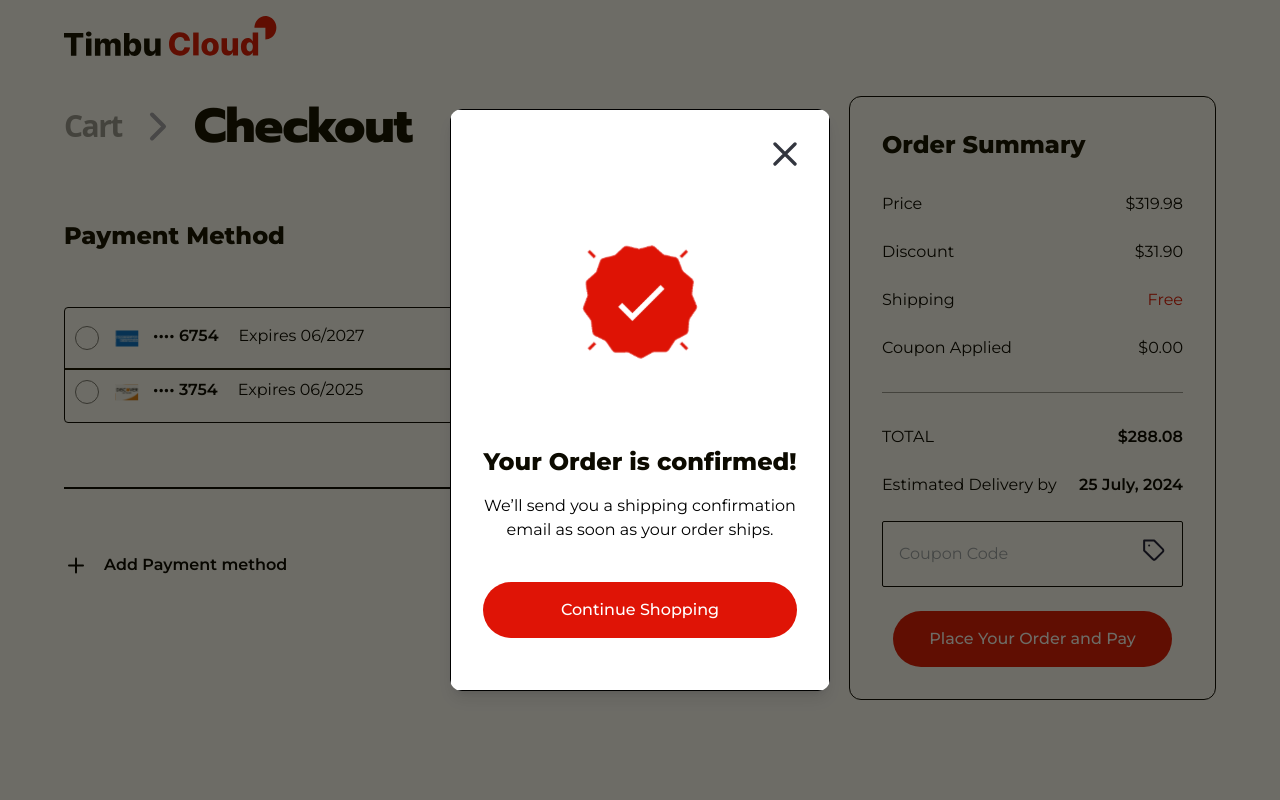
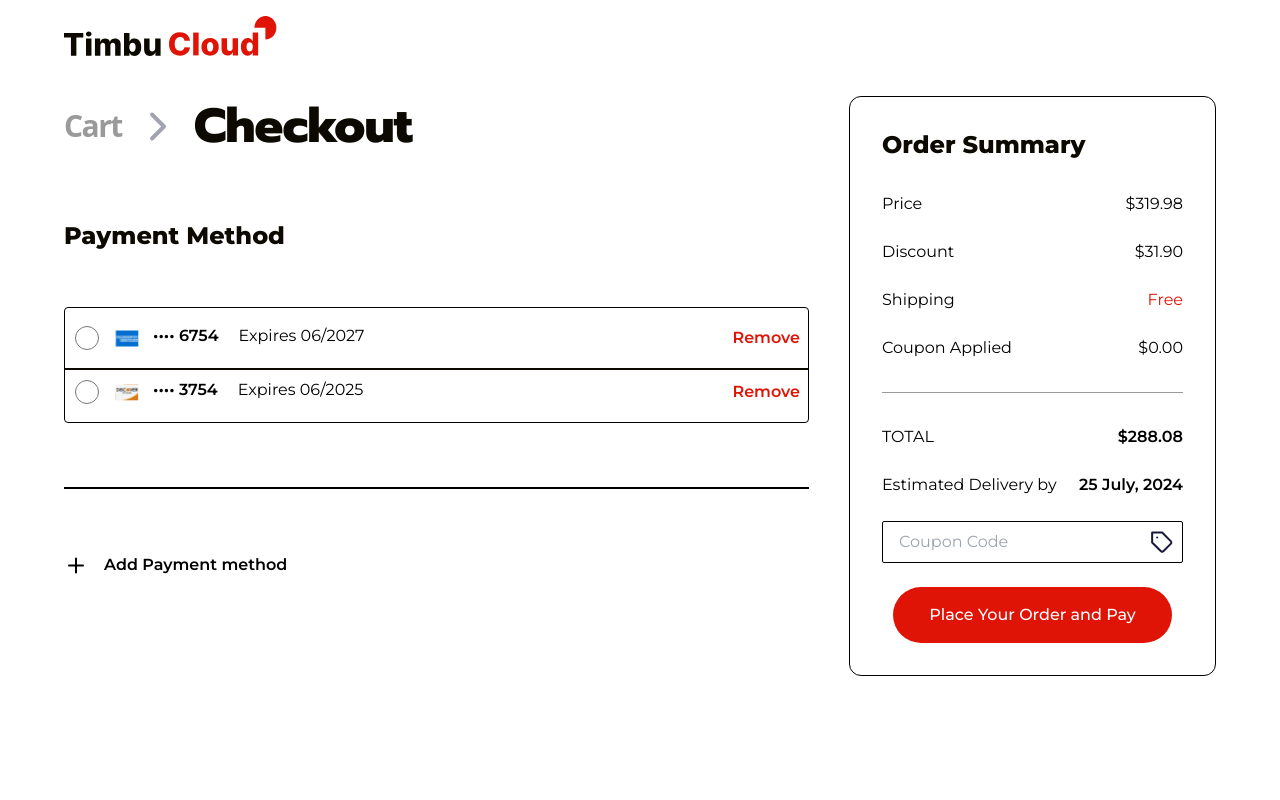
Before and after one commit to ruxy1212/teleport-pd, a React (Vite) app: page /checkout in a window 1280 px wide. Shown: the top 800 px of the page. Built offline with nearby package versions, Linux system fonts and the light colour scheme.

Commit message:
New changes

```diff
--- a/src/index.css
+++ b/src/index.css
@@ -158,71 +158,60 @@ button:hover{
     font-size: 38px;
   }
 }
-/* :root {
-  font-family: Inter, system-ui, Avenir, Helvetica, Arial, sans-serif;
-  line-height: 1.5;
-  font-weight: 400;
 
-  color-scheme: light dark;
-  color: rgba(255, 255, 255, 0.87);
-  background-color: #242424;
-
-  font-synthesis: none;
-  text-rendering: optimizeLegibility;
-  -webkit-font-smoothing: antialiased;
-  -moz-osx-font-smoothing: grayscale;
+@media only screen and (min-width: 768px) and (max-width: 845px){
+  .flex-row-at-half-md{
+    flex-direction: column !important;
+  }
+  .with-at-half-md{
+    width: 100% !important;
+  }
+  .break-at-half-md{
+    width: 100% !important;
+  }
 }
 
-a {
-  font-weight: 500;
-  color: #646cff;
-  text-decoration: inherit;
-}
-a:hover {
-  color: #535bf2;
+@media only screen and (min-width: 976px) and (max-width: 1100px){
+  .break-at-half-lg{
+    flex-wrap: wrap;
+  }
 }
 
-body {
-  margin: 0;
-  display: flex;
-  place-items: center;
-  min-width: 320px;
-  min-height: 100vh;
-}
+@media only screen and (min-width: 992px){
 
-h1 {
-  font-size: 3.2em;
-  line-height: 1.1;
-}
+  ::-webkit-scrollbar {
+      width: 5px;
+  }
 
-button {
-  border-radius: 8px;
-  border: 1px solid transparent;
-  padding: 0.6em 1.2em;
-  font-size: 1em;
-  font-weight: 500;
-  font-family: inherit;
-  background-color: #1a1a1a;
-  cursor: pointer;
-  transition: border-color 0.25s;
-}
-button:hover {
-  border-color: #646cff;
-}
-button:focus,
-button:focus-visible {
-  outline: 4px auto -webkit-focus-ring-color;
-}
+  /* Track */
+  ::-webkit-scrollbar-track {
+      background: rgba(17, 24, 39, 0.50);
+  }
 
-@media (prefers-color-scheme: light) {
-  :root {
-    color: #213547;
-    background-color: #ffffff;
+  /* Handle */
+  ::-webkit-scrollbar-thumb {
+      background: #1f2937;
+      border-radius: 3px;
   }
-  a:hover {
-    color: #747bff;
+
+  /* Handle on hover */
+  ::-webkit-scrollbar-thumb:hover {
+      background: #374151;
   }
-  button {
-    background-color: #f9f9f9;
+
+  /* Target the scrollbar track */
+  /* ::-webkit-scrollbar-track { */
+      /* Customize background color */
+      /* background-color: #f1f1f1; */
+  /* } */
+
+  /* Target the scrollbar thumb */
+  /* ::-webkit-scrollbar-thumb { */
+      /* Customize background color */
+      /* background-color: #888; */
+      /* Adjust size (optional) */
+      /* height: 30px;
+      width: 30px;
+  } */
+
   }
-} */
--- a/src/layouts/WebLayout.jsx
+++ b/src/layouts/WebLayout.jsx
@@ -35,7 +35,7 @@ export default function WebLayout({children, cartItems = null}){
                 }
 
                 <div className="flex items-center gap-2 py-2 md:hidden">
-                    <ShoppingCart text={cartItems}/>
+                    <Link to="/cart"><ShoppingCart text={cartItems}/></Link>
                     <button className="flex w-12 h-12 justify-end items-center" onClick={()=>setOpen(true)} >
                         <img src={Menu} alt="" />
                     </button>
--- a/src/pages/Checkout.jsx
+++ b/src/pages/Checkout.jsx
@@ -11,10 +11,12 @@ import discover from "../assets/img/icons/discover.svg";
 import Modal from "../components/Modal";
 import AddPayment from "../components/parts/AddPayment";
 import ShowSuccess from "../components/parts/ShowSuccess";
+import useLocalStorage from "../hooks/useLocalStorage";
 
 export default function Checkout(){
     const [showPayment, setShowPayment] = useState(false);
-    const [showSuccess, setShowSuccess] = useState(true);
+    const [showSuccess, setShowSuccess] = useState(false);
+    const [cartItems, setCartItems] = useLocalStorage("cartItems", []);
 
     const setOpen = () => {
       setShowPayment(false);
@@ -22,7 +24,7 @@ export default function Checkout(){
     }
 
     return (
-        <WebLayout>
+        <WebLayout cartItems={cartItems.length}>
           <Modal open={showPayment} setOpen={setOpen}>
             <AddPayment></AddPayment>
           </Modal>
@@ -116,9 +118,9 @@ export default function Checkout(){
                 <p>Estimated Delivery by</p>
                 <p className="font-semibold">25 July, 2024</p>
               </div>
-              <div className="flex gap-4 p-4 mt-6 text-gray-400 rounded-sm border border-black border-solid">
-                <input type="text" className="flex-1 border-none outline-none" placeholder="Coupon Code" />
-                <div className="shrink-0 w-6 aspect-square fill-white">
+              <div className="relative px-4 py-2 mt-6 text-gray-400 rounded-sm border border-black border-solid">
+                <input type="text" className="w-full pr-8 border-none outline-none" placeholder="Coupon Code" />
+                <div className="absolute w-6 top-2 right-2 aspect-square fill-white">
                   <button><Trailing /></button>
                 </div>
               </div>
--- a/tailwind.config.js
+++ b/tailwind.config.js
@@ -1,4 +1,5 @@
 /** @type {import('tailwindcss').Config} */
+import defaultTheme from 'tailwindcss/defaultTheme';
 export default {
   content: [
     "./index.html",
@@ -21,8 +22,8 @@ export default {
       'pd-green': '#AFE638'
     },
     fontFamily: {
-      prompt: ['"Prompt"'],
-      montserrat: ['"Montserrat"']
+      prompt: ['"Prompt"', ...defaultTheme.fontFamily.sans],
+      montserrat: ['"Montserrat"', ...defaultTheme.fontFamily.sans]
     },
     extend: {},
   },
```
Also changed, not shown: src/pages/Cart.jsx (+21 -21 lines).
